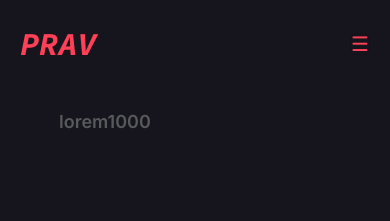
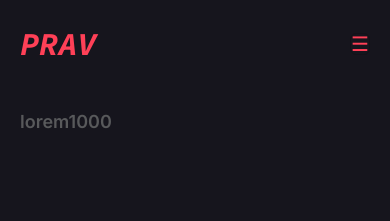
Before and after one commit to praneethravuri/PRAV-V2, a Vue app: page / in a window 390 px wide. Shown: the top 221 px of the page. Built offline with nearby package versions, Linux system fonts and the light colour scheme.

Commit message:
Responsive sections

```diff
--- a/src/styles/main.scss
+++ b/src/styles/main.scss
@@ -29,3 +29,10 @@ html, body{
   margin-left: 10%;
   padding: 20px;
 }
+
+@media (max-width: 600px) {
+  .section-width{
+    width: 100%;
+    margin: 0;
+  }
+}
```
